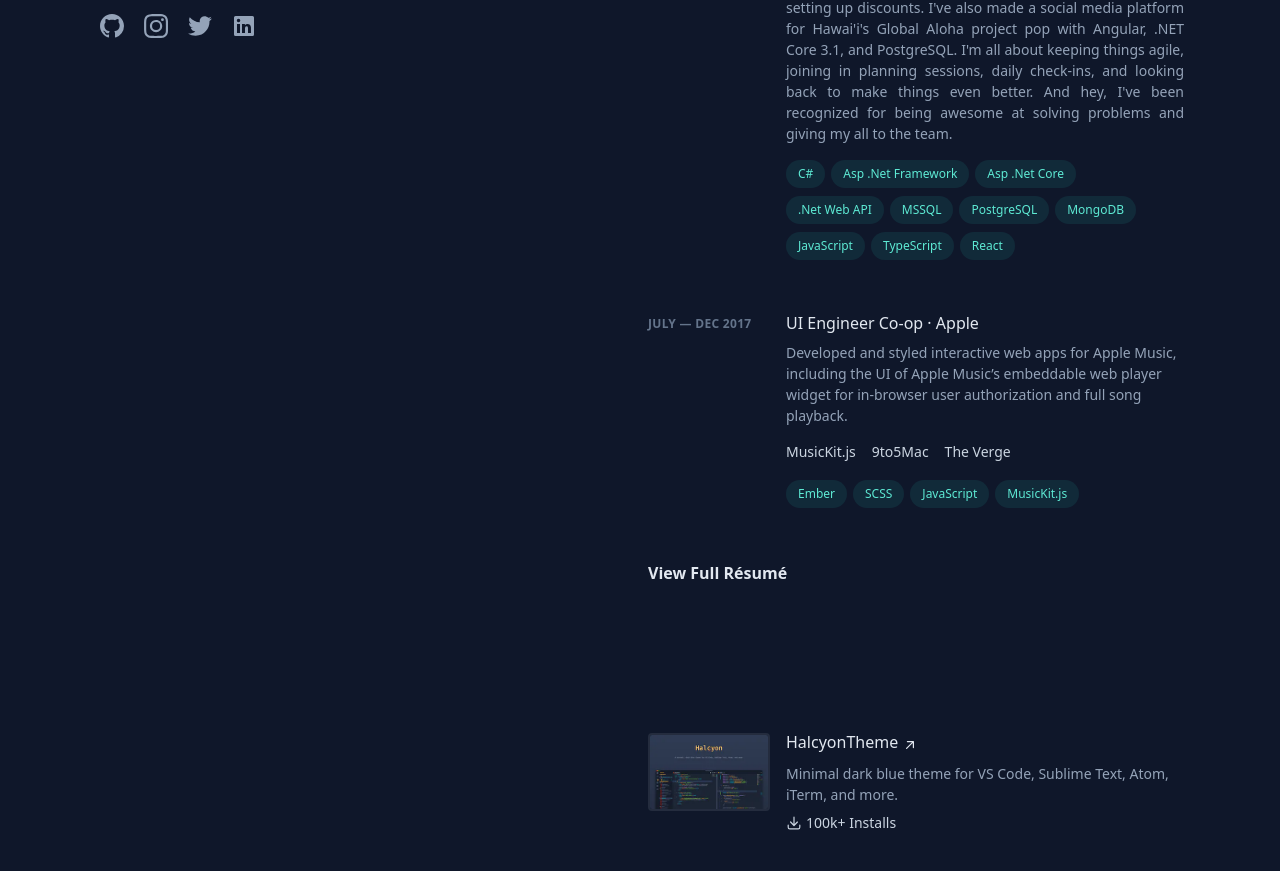
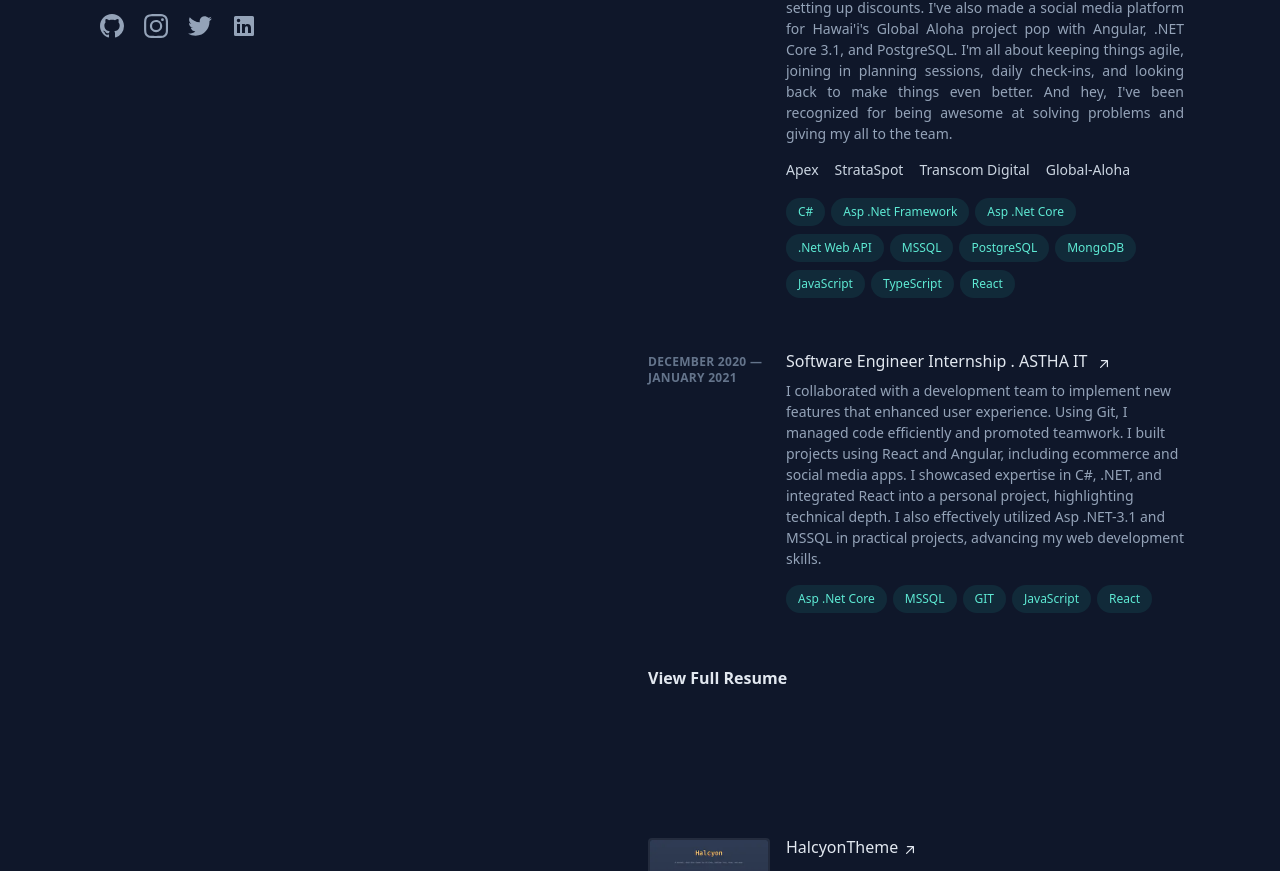
Before and after one commit to ismaelmiah/Portfolio-v2, a React (Create React App) app: page / in a window 1280 px wide. Shown: the part 666-1537 px from the top of the page. Built offline with nearby package versions, Linux system fonts and the light colour scheme.

Commit message:
Astha IT - Internship experience added

```diff
--- a/src/Experience.jsx
+++ b/src/Experience.jsx
@@ -30,12 +30,12 @@
                         href="https://www.asthait.com/"
                         target="_blank"
                         rel="noreferrer"
-                        aria-label="UI Engineer Co-op at Apple"
+                        aria-label="Software Engineer at Astha IT"
                       >
                         <span className="absolute -inset-x-4 -inset-y-2.5 hidden rounded md:-inset-x-6 md:-inset-y-4 lg:block"></span>
                         <span>
                           Software Engineer {" . "}
-                          <span className="inline-block">ASTHA IT</span>
+                          <span className="inline-block">ASTHA IT <svg xmlns="http://www.w3.org/2000/svg" viewBox="0 0 20 20" fill="currentColor" class="inline-block h-4 w-4 shrink-0 transition-transform group-hover/link:-translate-y-1 group-hover/link:translate-x-1 group-focus-visible/link:-translate-y-1 group-focus-visible/link:translate-x-1 motion-reduce:transition-none ml-1 translate-y-px" aria-hidden="true"><path fill-rule="evenodd" d="M5.22 14.78a.75.75 0 001.06 0l7.22-7.22v5.69a.75.75 0 001.5 0v-7.5a.75.75 0 00-.75-.75h-7.5a.75.75 0 000 1.5h5.69l-7.22 7.22a.75.75 0 000 1.06z" clipRule="evenodd"></path></svg></span>
                         </span>
                       </a>
                     </div>
@@ -62,9 +62,53 @@
                   </p>
                   <ul
                     className="mt-2 flex flex-wrap"
+                    aria-label="Related links"
+                  >
+                    <li className="mr-4">
+                      <a
+                        className="relative mt-2 inline-flex items-center text-sm font-medium text-slate-300 hover:text-teal-300 focus-visible:text-teal-300"
+                        href="https://apex4u.com/"
+                        target="_blank"
+                        rel="noreferrer"
+                      >
+                        <span>Apex</span>
+                      </a>
+                    </li>
+                    <li className="mr-4">
+                      <a
+                        className="relative mt-2 inline-flex items-center text-sm font-medium text-slate-300 hover:text-teal-300 focus-visible:text-teal-300"
+                        href="https://www.strataspot.com.au/"
+                        target="_blank"
+                        rel="noreferrer"
+                      >
+                        <span>StrataSpot</span>
+                      </a>
+                    </li>
+                    <li className="mr-4">
+                      <a
+                        className="relative mt-2 inline-flex items-center text-sm font-medium text-slate-300 hover:text-teal-300 focus-visible:text-teal-300"
+                        href="https://transcomdigital.com/"
+                        target="_blank"
+                        rel="noreferrer"
+                      >
+                        <span>Transcom Digital</span>
+                      </a>
+                    </li>
+                    <li className="mr-4">
+                      <a
+                        className="relative mt-2 inline-flex items-center text-sm font-medium text-slate-300 hover:text-teal-300 focus-visible:text-teal-300"
+                        href="https://www.punahou.edu/luke-center-for-public-service/programs-and-initiatives/global-aloha"
+                        target="_blank"
+                        rel="noreferrer"
+                      >
+                        <span>Global-Aloha</span>
+                      </a>
+                    </li>
+                  </ul>
+                  <ul
+                    className="mt-2 flex flex-wrap"
                     aria-label="Technologies used"
                   >
-
                     <li className="mr-1.5 mt-2">
                       <div className="flex items-center rounded-full bg-teal-400/10 px-3 py-1 text-xs font-medium leading-5 text-teal-300 ">
                         C#
@@ -109,7 +153,8 @@
                       <div className="flex items-center rounded-full bg-teal-400/10 px-3 py-1 text-xs font-medium leading-5 text-teal-300 ">
                         TypeScript
                       </div>
-                    </li><li className="mr-1.5 mt-2">
+                    </li>
+                    <li className="mr-1.5 mt-2">
                       <div className="flex items-center rounded-full bg-teal-400/10 px-3 py-1 text-xs font-medium leading-5 text-teal-300 ">
                         React
                       </div>
@@ -125,79 +170,54 @@
                   className="z-10 mb-2 mt-1 text-xs font-semibold uppercase tracking-wide text-slate-500 sm:col-span-2"
                   aria-label="July to December 2017"
                 >
-                  July — Dec 2017
+                  December 2020 — January 2021
                 </header>
                 <div className="z-10 sm:col-span-6">
                   <h3 className="font-medium leading-snug text-slate-200">
                     <div>
                       <a
                         className="inline-flex items-baseline font-medium leading-tight text-slate-200 hover:text-teal-300 focus-visible:text-teal-300  group/link text-base"
-                        href="https://www.apple.com/apple-music/"
+                        href="https://www.asthait.com/"
                         target="_blank"
                         rel="noreferrer"
-                        aria-label="UI Engineer Co-op at Apple"
+                        aria-label="Software Engineer Intern at Astha IT"
                       >
                         <span className="absolute -inset-x-4 -inset-y-2.5 hidden rounded md:-inset-x-6 md:-inset-y-4 lg:block"></span>
                         <span>
-                          UI Engineer Co-op ·{" "}
-                          <span className="inline-block">Apple</span>
+                          Software Engineer Internship {" . "}
+                          <span className="inline-block">ASTHA IT <svg xmlns="http://www.w3.org/2000/svg" viewBox="0 0 20 20" fill="currentColor" class="inline-block h-4 w-4 shrink-0 transition-transform group-hover/link:-translate-y-1 group-hover/link:translate-x-1 group-focus-visible/link:-translate-y-1 group-focus-visible/link:translate-x-1 motion-reduce:transition-none ml-1 translate-y-px" aria-hidden="true"><path fill-rule="evenodd" d="M5.22 14.78a.75.75 0 001.06 0l7.22-7.22v5.69a.75.75 0 001.5 0v-7.5a.75.75 0 00-.75-.75h-7.5a.75.75 0 000 1.5h5.69l-7.22 7.22a.75.75 0 000 1.06z" clipRule="evenodd"></path></svg></span>
                         </span>
                       </a>
                     </div>
                   </h3>
                   <p className="mt-2 text-sm leading-normal">
-                    Developed and styled interactive web apps for Apple Music,
-                    including the UI of Apple Music’s embeddable web player
-                    widget for in-browser user authorization and full song
-                    playback.
+                    I collaborated with a development team to implement new
+                    features that enhanced user experience. Using Git, I managed
+                    code efficiently and promoted teamwork. I built projects
+                    using React and Angular, including ecommerce and social
+                    media apps. I showcased expertise in C#, .NET, and
+                    integrated React into a personal project, highlighting
+                    technical depth. I also effectively utilized Asp .NET-3.1
+                    and MSSQL in practical projects, advancing my web
+                    development skills.
                   </p>
-                  <ul
-                    className="mt-2 flex flex-wrap"
-                    aria-label="Related links"
-                  >
-                    <li className="mr-4">
-                      <a
-                        className="relative mt-2 inline-flex items-center text-sm font-medium text-slate-300 hover:text-teal-300 focus-visible:text-teal-300"
-                        href="https://developer.apple.com/documentation/musickitjs"
-                        target="_blank"
-                        rel="noreferrer"
-                      >
-                        <span>MusicKit.js</span>
-                      </a>
-                    </li>
-                    <li className="mr-4">
-                      <a
-                        className="relative mt-2 inline-flex items-center text-sm font-medium text-slate-300 hover:text-teal-300 focus-visible:text-teal-300"
-                        href="https://9to5mac.com/2018/06/03/apple-music-embeddable-web-player-listen-browser/"
-                        target="_blank"
-                        rel="noreferrer"
-                      >
-                        <span>9to5Mac</span>
-                      </a>
-                    </li>
-                    <li className="mr-4">
-                      <a
-                        className="relative mt-2 inline-flex items-center text-sm font-medium text-slate-300 hover:text-teal-300 focus-visible:text-teal-300"
-                        href="https://www.theverge.com/2017/10/5/16433770/facebook-messenger-apple-music-bot-song-streaming"
-                        target="_blank"
-                        rel="noreferrer"
-                      >
-                        <span>The Verge</span>
-                      </a>
-                    </li>
-                  </ul>
                   <ul
                     className="mt-2 flex flex-wrap"
                     aria-label="Technologies used"
                   >
                     <li className="mr-1.5 mt-2">
                       <div className="flex items-center rounded-full bg-teal-400/10 px-3 py-1 text-xs font-medium leading-5 text-teal-300 ">
-                        Ember
+                        Asp .Net Core
                       </div>
                     </li>
                     <li className="mr-1.5 mt-2">
                       <div className="flex items-center rounded-full bg-teal-400/10 px-3 py-1 text-xs font-medium leading-5 text-teal-300 ">
-                        SCSS
+                        MSSQL
+                      </div>
+                    </li>
+                    <li className="mr-1.5 mt-2">
+                      <div className="flex items-center rounded-full bg-teal-400/10 px-3 py-1 text-xs font-medium leading-5 text-teal-300 ">
+                        GIT
                       </div>
                     </li>
                     <li className="mr-1.5 mt-2">
@@ -207,7 +227,7 @@
                     </li>
                     <li className="mr-1.5 mt-2">
                       <div className="flex items-center rounded-full bg-teal-400/10 px-3 py-1 text-xs font-medium leading-5 text-teal-300 ">
-                        MusicKit.js
+                        React
                       </div>
                     </li>
                   </ul>
@@ -218,8 +238,9 @@
           <div className="mt-12">
             <a
               className="inline-flex items-center font-medium leading-tight text-slate-200 font-semibold text-slate-200 group"
-              aria-label="View Full Résumé"
-              href="/resume.pdf"
+              aria-label="View Full Resume"
+              href="/resume/Resume_Of_Ismael_Miah.pdf"
+              target="_blank"
             >
               <span>
                 <span className="border-b border-transparent pb-px transition group-hover:border-teal-300 motion-reduce:transition-none">
@@ -227,7 +248,7 @@
                 </span>
                 <span className="whitespace-nowrap">
                   <span className="border-b border-transparent pb-px transition group-hover:border-teal-300 motion-reduce:transition-none">
-                    Résumé
+                    Resume
                   </span>
                 </span>
               </span>
```
